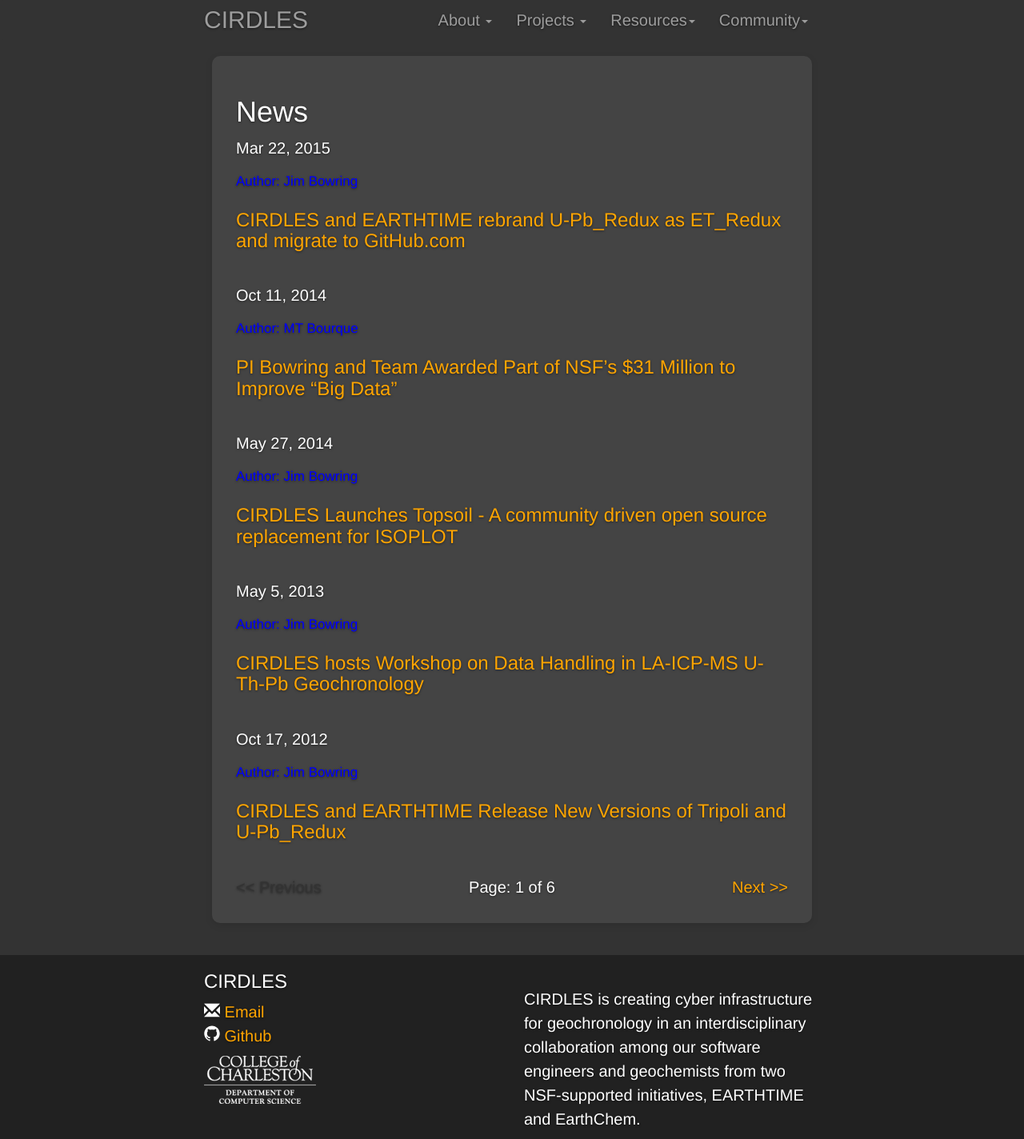
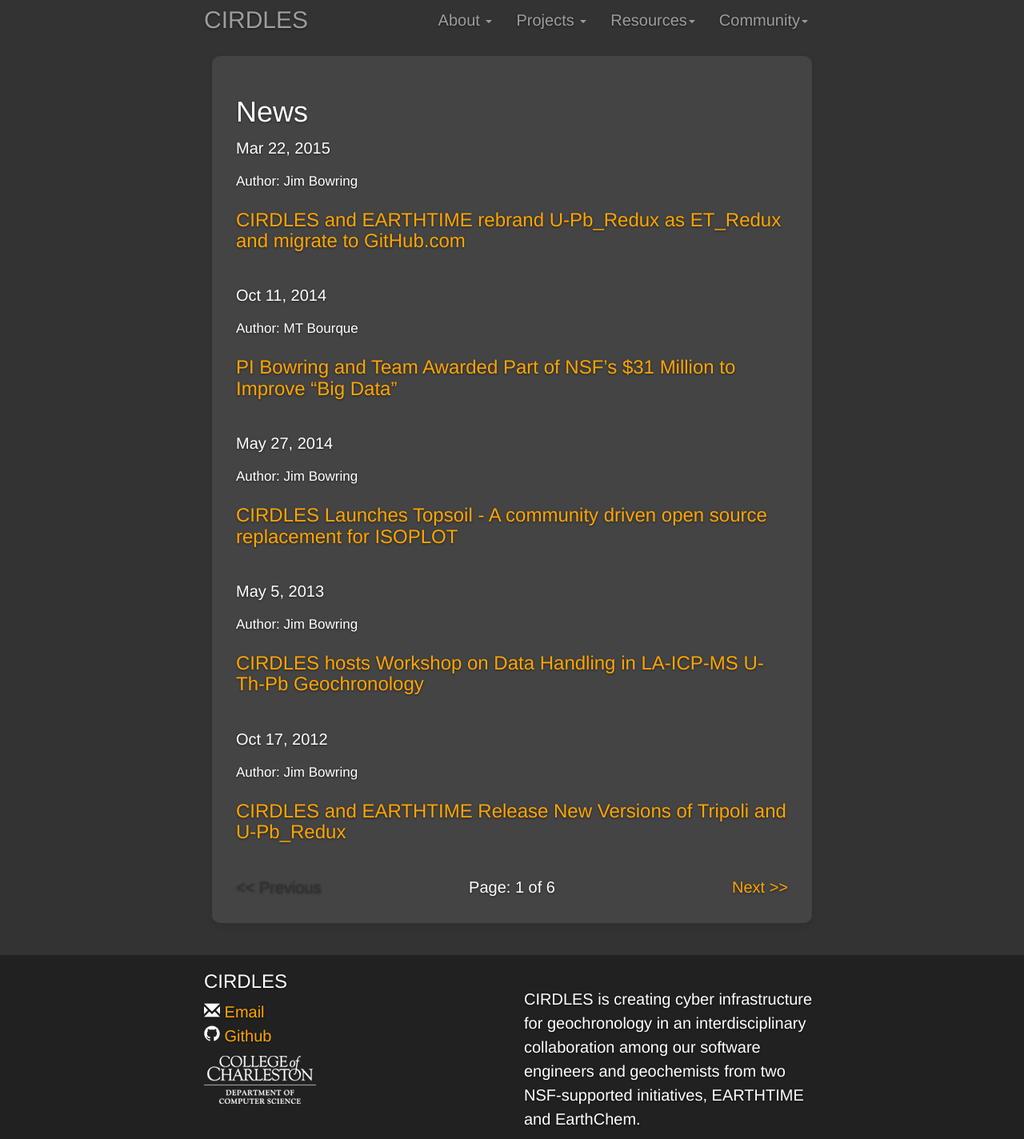
Before and after one commit to shefaliemmanuel/cirdles.github.com, a Jekyll site: the page built from news/index.html, in a window 1280 px wide. Shown: the whole page at 80% size. Built offline with Jekyll 4.4.1, drawn with Linux system fonts in a browser that asks for light colours; the list of posts is cut into pages by our own code.

Commit message:
Fixed color for <small> in project

```diff
--- a/assets/css/custom.css
+++ b/assets/css/custom.css
@@ -143,7 +143,3 @@
     margin: 0;
     padding: 0;
 }
-
-small {
-	color: #00f;
-}
```
